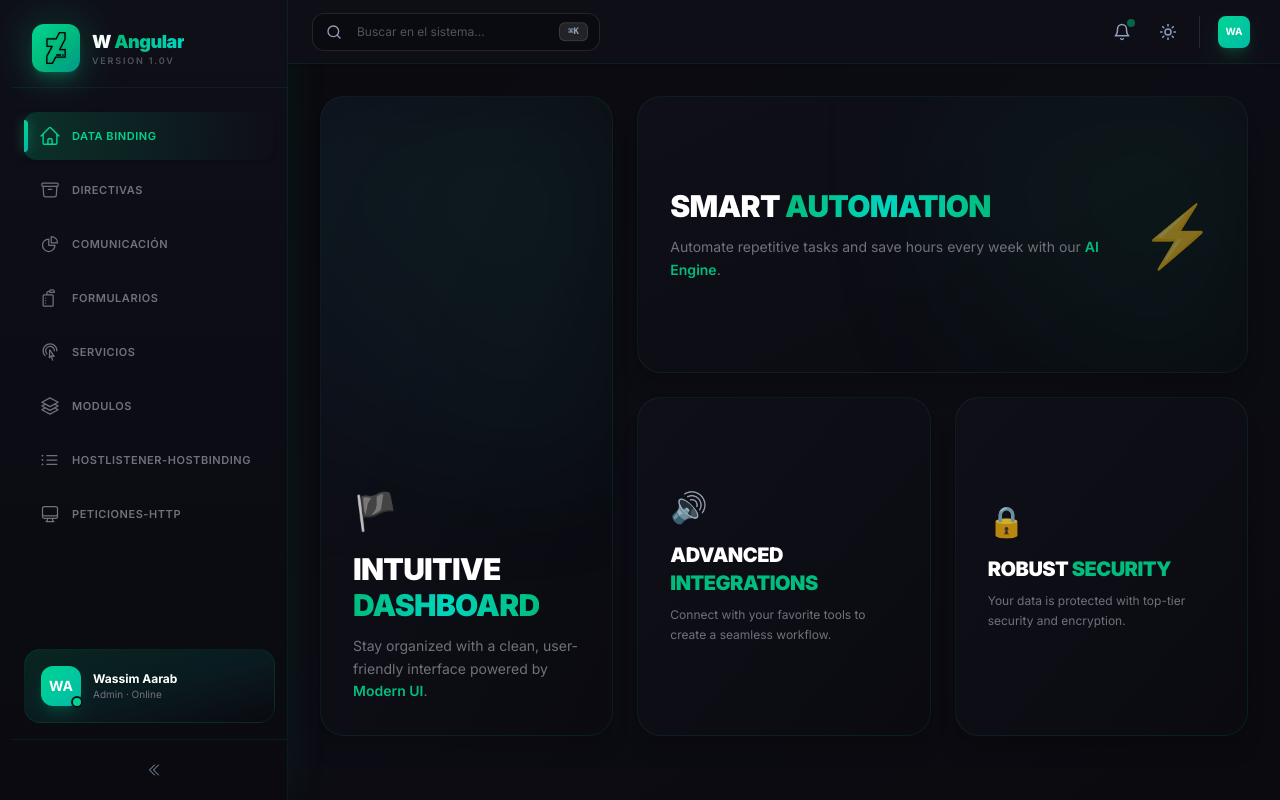
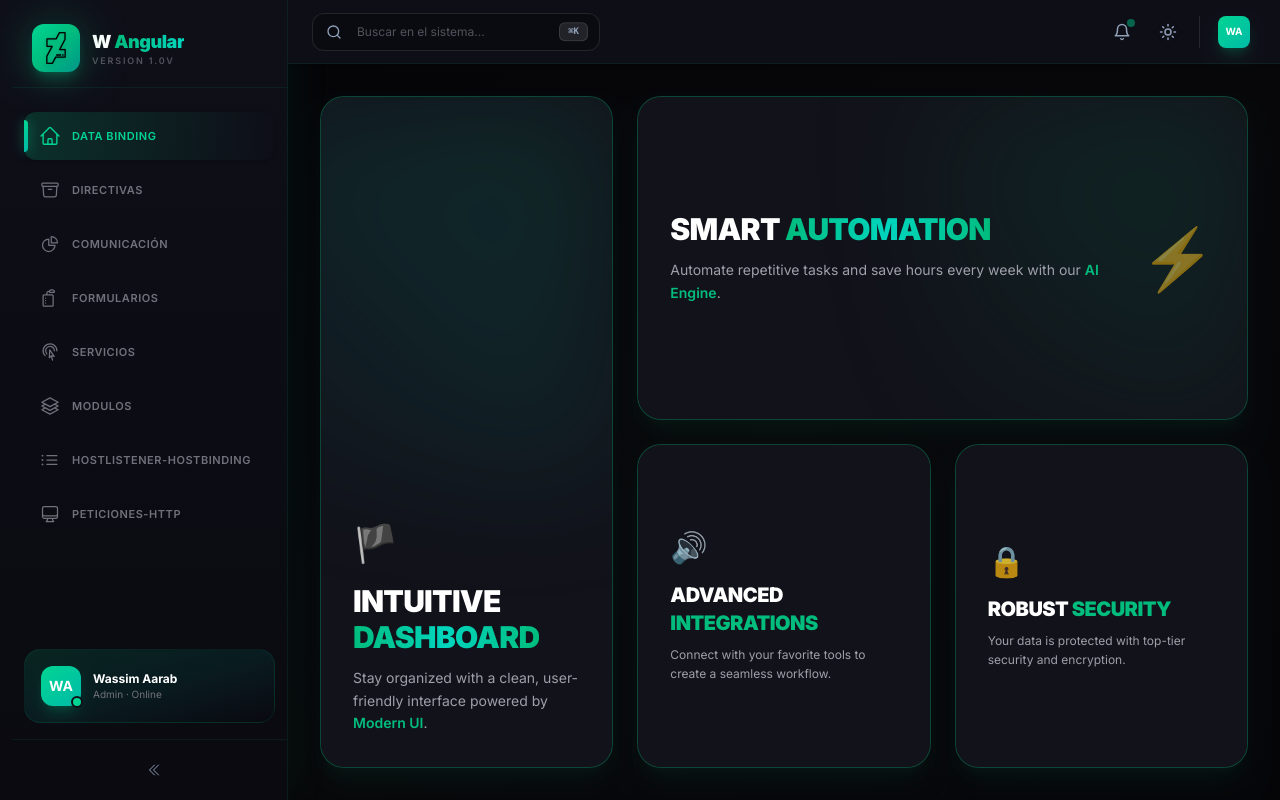
Before and after one commit to WassimAarab08/dashboardProyect, an Angular app: page /dashboard/data-binding in a window 1280 px wide. Built offline with nearby package versions, Linux system fonts and the light colour scheme.

Commit message:
Actualizar estilos del panel de control y la barra superior; se mejoran las clases de diseño y se añaden efectos de animación.

```diff
--- a/src/app/features/dashboard/pages/data-binding-page/data-binding-page.html
+++ b/src/app/features/dashboard/pages/data-binding-page/data-binding-page.html
@@ -1,17 +1,23 @@
 <!-- MAIN CONTENT -->
 <main
-  class="flex-1 overflow-y-auto p-6 lg:p-8 bg-linear-to-br from-slate-50 via-slate-100/50 to-white dark:from-[#0a0a0f] dark:via-[#0c0c14] dark:to-[#0a0a0f] custom-scrollbar"
+  class="overflow-hidden p-[var(--content-padding)] lg:p-[var(--content-padding-lg)] bg-linear-to-br from-slate-50 via-slate-100/50 to-white dark:from-[#050508] dark:via-[#070709] dark:to-[#050508]"
 >
-  <div class="grid grid-cols-1 md:grid-cols-3 gap-6 h-[calc(100vh-8rem)] md:h-[calc(100vh-10rem)]">
+  <div class="grid grid-cols-1 md:grid-cols-3 md:grid-rows-2 gap-6 h-[calc(100vh-var(--layout-offset))] lg:h-[calc(100vh-var(--layout-offset-lg))]">
+
+    <!-- Card 1: Intuitive Dashboard -->
     <section
-      class="relative md:row-span-2 p-8 rounded-3xl bg-white dark:bg-linear-to-br dark:from-[#0f0f1a] dark:via-[#0d0d15] dark:to-[#0a0a10] border border-slate-200/80 dark:border-emerald-500/10 shadow-xl overflow-hidden group hover:border-emerald-500/30 transition-all duration-500 flex flex-col justify-end h-full"
+      class="relative md:row-span-2 p-8 rounded-3xl bg-white dark:bg-[#12121a] border border-slate-200 dark:border-emerald-500/30 shadow-xl shadow-slate-200/50 dark:shadow-emerald-500/5 overflow-hidden group hover:border-emerald-500/70 hover:shadow-emerald-500/20 hover:shadow-2xl transition-all duration-500 flex flex-col justify-end h-full hover:-translate-y-1"
     >
+      <!-- Glow effect -->
+      <div class="absolute -inset-[1px] rounded-3xl bg-gradient-to-r from-emerald-500 via-teal-400 to-emerald-500 opacity-0 group-hover:opacity-100 transition-opacity duration-500 blur-sm"></div>
+      <div class="absolute inset-0 rounded-3xl bg-white dark:bg-[#12121a]"></div>
+
       <div
-        class="absolute top-0 right-0 w-96 h-96 bg-linear-to-bl from-emerald-500/10 via-teal-500/5 to-transparent blur-3xl group-hover:from-emerald-500/15 transition-all duration-700"
+        class="absolute top-0 right-0 w-96 h-96 bg-linear-to-bl from-emerald-500/15 via-teal-500/10 to-transparent blur-3xl group-hover:from-emerald-500/25 transition-all duration-700"
       ></div>
 
       <div class="relative z-10">
-        <div class="mb-5 text-4xl">🏴</div>
+        <div class="mb-5 text-4xl group-hover:scale-110 transition-transform duration-300">🏴</div>
         <h2 class="text-3xl font-black text-slate-800 dark:text-white tracking-tight mb-3">
           INTUITIVE
           <span
@@ -19,18 +25,23 @@
             >DASHBOARD</span
           >
         </h2>
-        <p class="text-slate-500 dark:text-zinc-500 text-sm leading-relaxed">
+        <p class="text-slate-500 dark:text-zinc-400 text-sm leading-relaxed">
           Stay organized with a clean, user-friendly interface powered by
           <span class="text-emerald-500 font-semibold">Modern UI</span>.
         </p>
       </div>
     </section>
 
+    <!-- Card 2: Smart Automation -->
     <section
-      class="relative md:col-span-2 p-8 rounded-3xl bg-white dark:bg-linear-to-br dark:from-[#0f0f1a] dark:via-[#0d0d15] dark:to-[#0a0a10] border border-slate-200/80 dark:border-emerald-500/10 shadow-xl overflow-hidden group hover:border-emerald-500/30 transition-all duration-500 flex items-center justify-between h-full"
+      class="relative md:col-span-2 p-8 rounded-3xl bg-white dark:bg-[#12121a] border border-slate-200 dark:border-emerald-500/30 shadow-xl shadow-slate-200/50 dark:shadow-emerald-500/5 overflow-hidden group hover:border-emerald-500/70 hover:shadow-emerald-500/20 hover:shadow-2xl transition-all duration-500 flex items-center justify-between h-full hover:-translate-y-1"
     >
+      <!-- Glow effect -->
+      <div class="absolute -inset-[1px] rounded-3xl bg-gradient-to-r from-teal-400 via-emerald-500 to-cyan-400 opacity-0 group-hover:opacity-100 transition-opacity duration-500 blur-sm"></div>
+      <div class="absolute inset-0 rounded-3xl bg-white dark:bg-[#12121a]"></div>
+
       <div
-        class="absolute top-0 right-0 w-80 h-80 bg-linear-to-bl from-emerald-500/10 to-transparent blur-3xl group-hover:from-emerald-500/15 transition-all duration-700"
+        class="absolute top-0 right-0 w-80 h-80 bg-linear-to-bl from-emerald-500/15 to-transparent blur-3xl group-hover:from-emerald-500/25 transition-all duration-700"
       ></div>
 
       <div class="relative z-10">
@@ -43,41 +54,51 @@
             >Automation</span
           >
         </h2>
-        <p class="text-slate-500 dark:text-zinc-500 text-sm leading-relaxed max-w-md">
+        <p class="text-slate-500 dark:text-zinc-400 text-sm leading-relaxed max-w-md">
           Automate repetitive tasks and save hours every week with our
           <span class="text-emerald-500 font-semibold">AI Engine</span>.
         </p>
       </div>
       <div
-        class="relative z-10 text-6xl opacity-50 group-hover:opacity-100 transition-opacity duration-500"
+        class="relative z-10 text-6xl opacity-50 group-hover:opacity-100 group-hover:scale-125 group-hover:rotate-12 transition-all duration-500"
       >
         ⚡
       </div>
     </section>
 
+    <!-- Card 3: Advanced Integrations -->
     <section
-      class="relative p-8 rounded-3xl bg-white dark:bg-linear-to-br dark:from-[#0f0f1a] dark:via-[#0d0d15] dark:to-[#0a0a10] border border-slate-200/80 dark:border-emerald-500/10 shadow-xl overflow-hidden group hover:border-emerald-500/30 transition-all duration-500 h-full flex flex-col justify-center"
+      class="relative p-8 rounded-3xl bg-white dark:bg-[#12121a] border border-slate-200 dark:border-emerald-500/30 shadow-xl shadow-slate-200/50 dark:shadow-emerald-500/5 overflow-hidden group hover:border-emerald-500/70 hover:shadow-emerald-500/20 hover:shadow-2xl transition-all duration-500 h-full flex flex-col justify-center hover:-translate-y-1"
     >
+      <!-- Glow effect -->
+      <div class="absolute -inset-[1px] rounded-3xl bg-gradient-to-r from-cyan-400 via-emerald-500 to-teal-400 opacity-0 group-hover:opacity-100 transition-opacity duration-500 blur-sm"></div>
+      <div class="absolute inset-0 rounded-3xl bg-white dark:bg-[#12121a]"></div>
+
       <div class="relative z-10">
-        <div class="mb-4 text-3xl opacity-80">🔊</div>
+        <div class="mb-4 text-3xl opacity-80 group-hover:scale-110 transition-transform duration-300">🔊</div>
         <h2 class="text-xl font-black text-slate-800 dark:text-white tracking-tight mb-2 uppercase">
           Advanced <span class="text-emerald-500">Integrations</span>
         </h2>
-        <p class="text-slate-500 dark:text-zinc-500 text-xs leading-relaxed">
+        <p class="text-slate-500 dark:text-zinc-400 text-xs leading-relaxed">
           Connect with your favorite tools to create a seamless workflow.
         </p>
       </div>
     </section>
 
+    <!-- Card 4: Robust Security -->
     <section
-      class="relative p-8 rounded-3xl bg-white dark:bg-linear-to-br dark:from-[#0f0f1a] dark:via-[#0d0d15] dark:to-[#0a0a10] border border-slate-200/80 dark:border-emerald-500/10 shadow-xl overflow-hidden group hover:border-emerald-500/30 transition-all duration-500 h-full flex flex-col justify-center"
+      class="relative p-8 rounded-3xl bg-white dark:bg-[#12121a] border border-slate-200 dark:border-emerald-500/30 shadow-xl shadow-slate-200/50 dark:shadow-emerald-500/5 overflow-hidden group hover:border-emerald-500/70 hover:shadow-emerald-500/20 hover:shadow-2xl transition-all duration-500 h-full flex flex-col justify-center hover:-translate-y-1"
     >
+      <!-- Glow effect -->
+      <div class="absolute -inset-[1px] rounded-3xl bg-gradient-to-r from-emerald-400 via-green-500 to-emerald-500 opacity-0 group-hover:opacity-100 transition-opacity duration-500 blur-sm"></div>
+      <div class="absolute inset-0 rounded-3xl bg-white dark:bg-[#12121a]"></div>
+
       <div class="relative z-10">
-        <div class="mb-4 text-3xl opacity-80">🔒</div>
+        <div class="mb-4 text-3xl opacity-80 group-hover:scale-110 transition-transform duration-300">🔒</div>
         <h2 class="text-xl font-black text-slate-800 dark:text-white tracking-tight mb-2 uppercase">
           Robust <span class="text-emerald-500">Security</span>
         </h2>
-        <p class="text-slate-500 dark:text-zinc-500 text-xs leading-relaxed">
+        <p class="text-slate-500 dark:text-zinc-400 text-xs leading-relaxed">
           Your data is protected with top-tier security and encryption.
         </p>
       </div>
--- a/src/app/shared/components/top-bar.componets/top-bar.componets.html
+++ b/src/app/shared/components/top-bar.componets/top-bar.componets.html
@@ -1,5 +1,5 @@
   <!-- TOP BAR PREMIUM -->
-    <header class="h-16 bg-white/80 dark:bg-[#0f0f18]/90 backdrop-blur-xl border-b border-slate-200/80 dark:border-emerald-500/10 flex items-center justify-between px-6 shadow-sm z-30">
+    <header class="h-[var(--topbar-height)] bg-white/80 dark:bg-[#0f0f18]/90 backdrop-blur-xl border-b border-slate-200/80 dark:border-emerald-500/10 flex items-center justify-between px-[var(--content-padding)] shadow-sm z-30">
       <div class="flex items-center gap-4">
         <button (click)="toggleMobileMenu()" class="lg:hidden p-2.5 text-slate-500 dark:text-zinc-400 hover:text-emerald-500 hover:bg-slate-100 dark:hover:bg-white/5 rounded-xl transition-all">
           <svg xmlns="http://www.w3.org/2000/svg" width="20" height="20" viewBox="0 0 24 24" fill="none" stroke="currentColor" stroke-width="2" stroke-linecap="round" stroke-linejoin="round"><line x1="4" x2="20" y1="12" y2="12"/><line x1="4" x2="20" y1="6" y2="6"/><line x1="4" x2="20" y1="18" y2="18"/></svg>
--- a/src/styles.css
+++ b/src/styles.css
@@ -2,3 +2,12 @@
 
 @import "tailwindcss";
 @custom-variant dark (&:where(.dark, .dark *));
+
+/* Variables de layout - modificar aquí si cambian los tamaños */
+:root {
+  --topbar-height: 64px;
+  --content-padding: 24px;
+  --content-padding-lg: 32px;
+  --layout-offset: calc(var(--topbar-height) + var(--content-padding) * 2);
+  --layout-offset-lg: calc(var(--topbar-height) + var(--content-padding-lg) * 2);
+}
```
